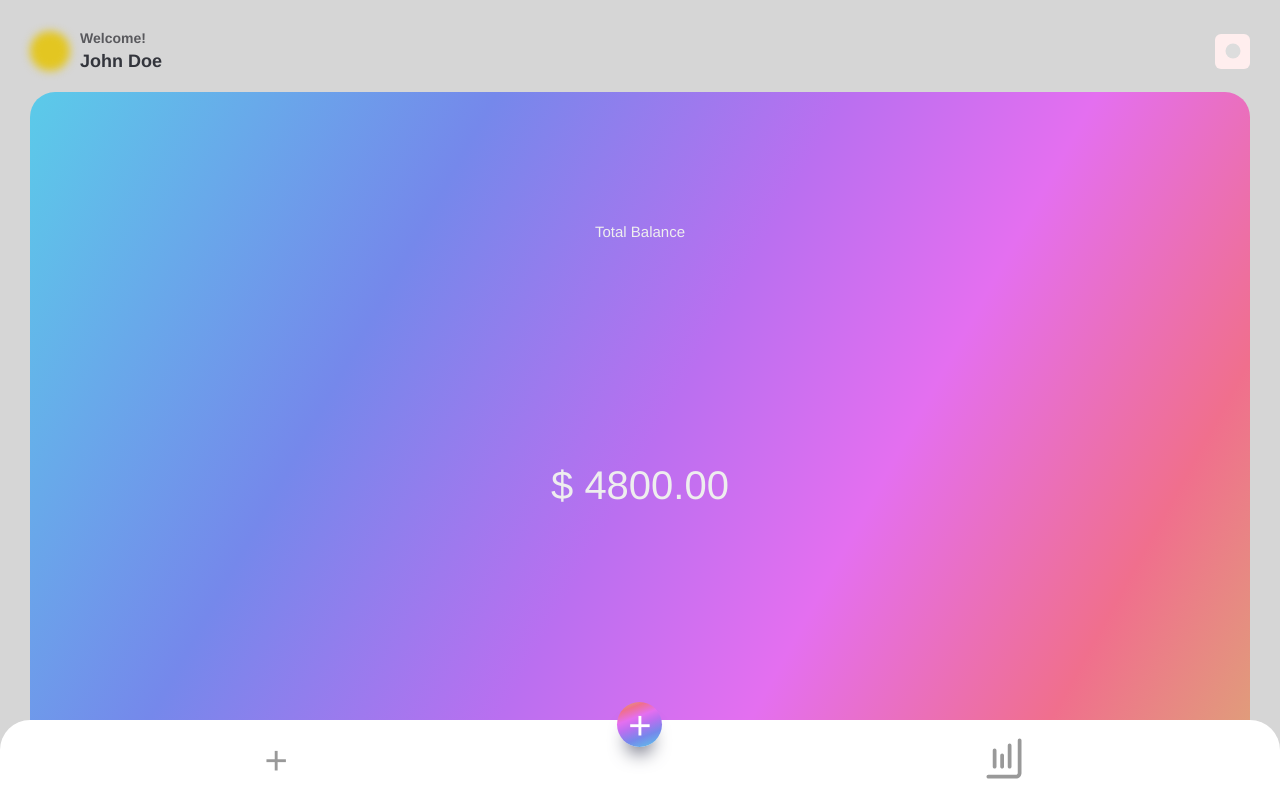
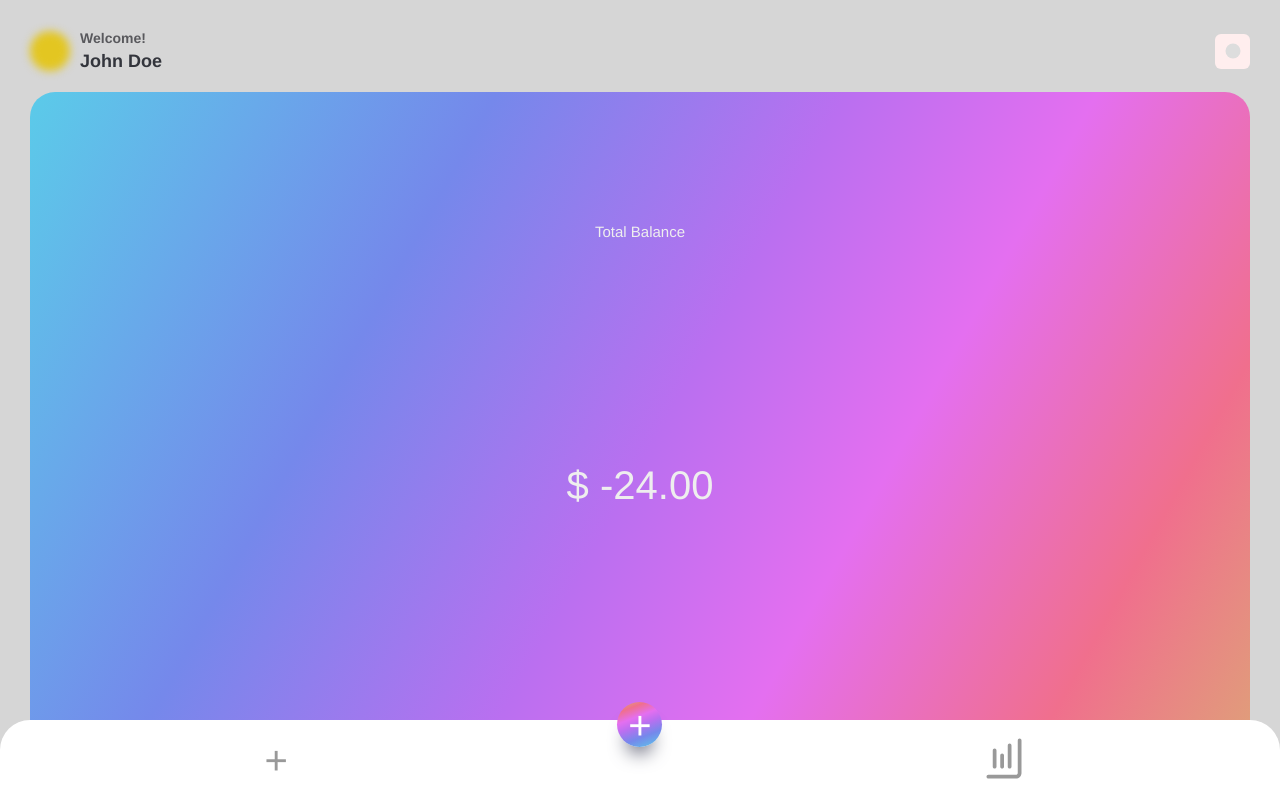
Before and after one commit to JedWoj/expensesTracker, a React (Create React App) app: page /overview in a window 1280 px wide. Shown: the top 800 px of the page. Built offline with nearby package versions, Linux system fonts and the light colour scheme.

Commit message:
credit card logic finished

```diff
--- a/src/components/Overview/CreditCard/CreditCard.tsx
+++ b/src/components/Overview/CreditCard/CreditCard.tsx
@@ -1,10 +1,16 @@
 import React from 'react';
+import { useAppSelector } from '../../../hooks';
 import { FontAwesomeIcon } from '@fortawesome/react-fontawesome';
 import { faArrowAltCircleDown, faArrowAltCircleUp } from '@fortawesome/free-regular-svg-icons';
 import Card from '../../UI/Card/Card';
 import classes from './CreditCard.module.scss'
 
 const CreditCard = () => {
+    const expenses = useAppSelector((state) => state.transactions.expensesTransactions);
+    const expense = expenses.reduce((a, b) => a + b.value, 0);
+    const incomes = useAppSelector((state) => state.transactions.incomeTransactions);
+    const income = incomes.reduce((a,b) => a + b.value , 0);
+
     return(
         <Card>
             <section className={classes['credit-card']}>
@@ -12,7 +18,7 @@ const CreditCard = () => {
                     Total Balance
                 </h2>
                 <p className={classes['credit-card__balance']}>
-                    $ 4800.00
+                    $ {(income - expense).toFixed(2)}
                 </p>
                 <div className={classes['credit-card__wrapper']}>
                     <div className={classes['credit-card__income-box']}>
@@ -24,7 +30,7 @@ const CreditCard = () => {
                                 Income
                             </p>
                             <p className={classes['credit-card__money']}>
-                                2.500.000
+                                ${income.toFixed(2)}
                             </p>
                         </div>
                     </div>
@@ -37,7 +43,7 @@ const CreditCard = () => {
                                 Expense
                             </p>
                             <p className={classes['credit-card__money']}>
-                                800.000
+                                ${expense.toFixed(2)}
                             </p>
                         </div>
                     </div>
--- a/src/store/transactionsSlice.ts
+++ b/src/store/transactionsSlice.ts
@@ -1,4 +1,4 @@
-import {createSlice, current, PayloadAction} from '@reduxjs/toolkit';
+import {createSlice, PayloadAction} from '@reduxjs/toolkit';
 import { immutableTransaction } from '../types/transaction-type';
 
 const allTransactions = [{category: 'food', value: 45, type: '+', date:'today'},{category: 'shopping', value: 24, type: '-', date:'today'},{category: 'food', value: 45, type: '-', date:'today'},{category: 'food', value: 45, type: '+', date:'yestarday'},{category: 'food', value: 45, type: '-', date:'2 days ago', note: 'Rent for apartment'}];
@@ -25,9 +25,6 @@ const transactionsSlice = createSlice({
                 state.activeTransactionType = '-';
             }
         },
-        logTransaction(state) {
-            console.log(current(state))
-        },
     }
 });
 
```
